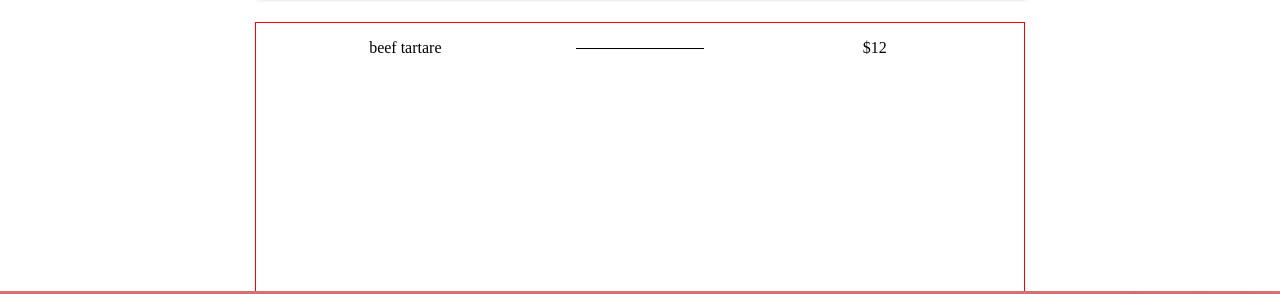
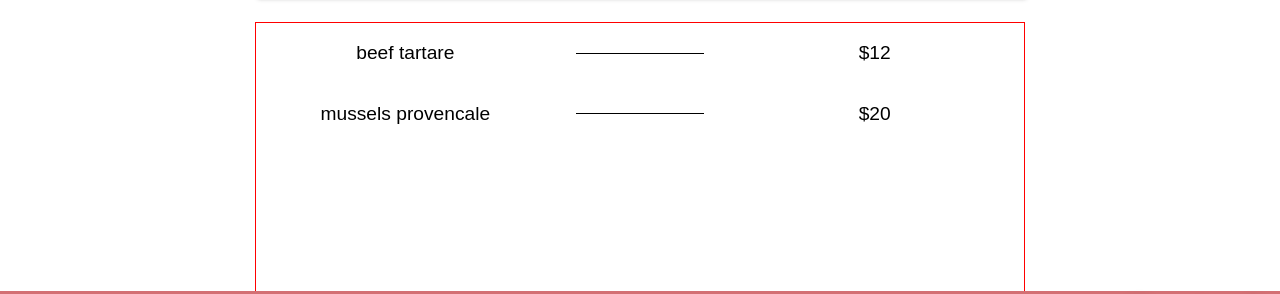
Before and after one commit to harrisonBarnett/restaurant, a website built with webpack: page dist/index.html in a window 1280 px wide. Both pictures are taken after a click on the item "victurals". Shown: the part 469-763 px from the top of the page. Built offline with nearby package versions, Linux system fonts and the light colour scheme; a web font is replaced by a local one.

Commit message:
Functions to add menu items

```diff
--- a/src/victurals.js
+++ b/src/victurals.js
@@ -49,23 +49,35 @@ function menuItems() {
     const farmMenu = document.createElement('div');
     farmMenu.classList.add('farm-menu');
 
-    const row1 = document.createElement('div');
-    row1.classList.add('menu-row');
+    function createItem(x, y) {
+        const row = document.createElement('div');
+        row.classList.add('menu-row');
 
-    let item = document.createElement('p');
-    item.innerHTML = 'beef tartare';
-    item.classList.add('menu-item');
-    let spacer = document.createElement('div');
-    spacer.classList.add('menu-item-spacer');
-    item.classList.add('menu-item');
-    let price = document.createElement('p');
-    price.innerHTML = '$12';
-    price.classList.add('menu-item');
-    row1.appendChild(item);
-    row1.appendChild(spacer);
-    row1.appendChild(price);
+        const spacer = document.createElement('div');
+        spacer.classList.add('menu-item-spacer');
 
+        const item = document.createElement('p');
+        item.classList.add('menu-item');
+        item.innerHTML = x;
+
+        const price = document.createElement('p');
+        price.classList.add('menu-item');
+        price.innerHTML = y;
+
+        row.appendChild(item);
+        row.appendChild(spacer);
+        row.appendChild(price);
+
+        return row;
+    }
+
+
+
+    const row1 = createItem('beef tartare', '$12');
     farmMenu.appendChild(row1);
+
+    const row2 = createItem('mussels provencale', '$20');
+    farmMenu.appendChild(row2);
 
     return farmMenu;
 }
--- a/static/styles.css
+++ b/static/styles.css
@@ -243,6 +243,8 @@ body {
 .menu-item {
     width: 20vw;
     text-align: center;
+    font-family: var(--light-font);
+    font-size: 1.2em;
 }
 .menu-item-spacer {
     width: 10vw;
```
Also changed, not shown: dist/main.js.
